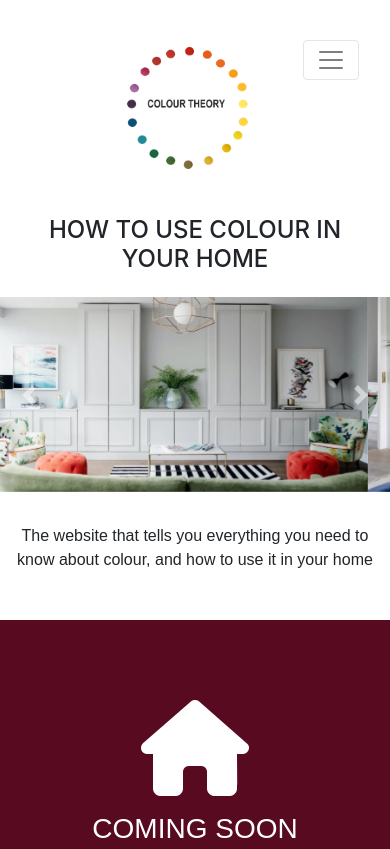
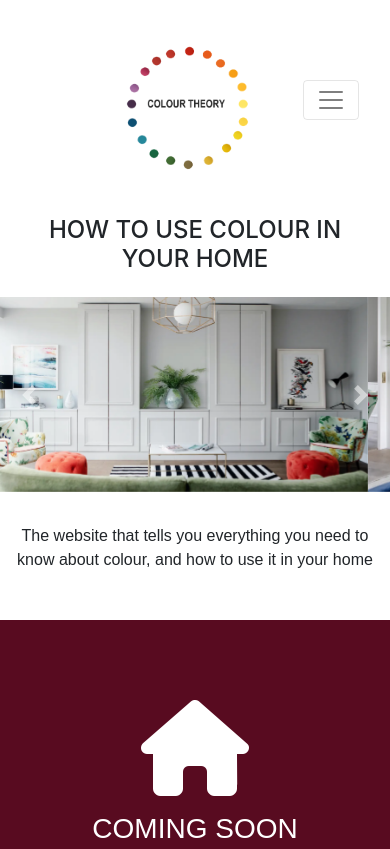
Before and after one commit to DesignLedDublin/ColourTheory, a plain HTML site: page index.html in a window 390 px wide. Shown: the top 849 px of the page. Drawn offline with nearby package versions, Linux system fonts and the light colour scheme.

Commit message:
Work on navbar on mobile view *Remove spacer to make brand centralised on mobile view *Add padding on hamburger on mobile view to make it aligned with brand

```diff
--- a/assets/CSS/styles.css
+++ b/assets/CSS/styles.css
@@ -198,6 +198,11 @@ p {
   .sub-header {
     font-size: 1em;
   }
+
+  .navbar-toggler {
+    margin-top: 2em;
+  }
+
 }
 
 @media (min-width: 2500px) {
```
